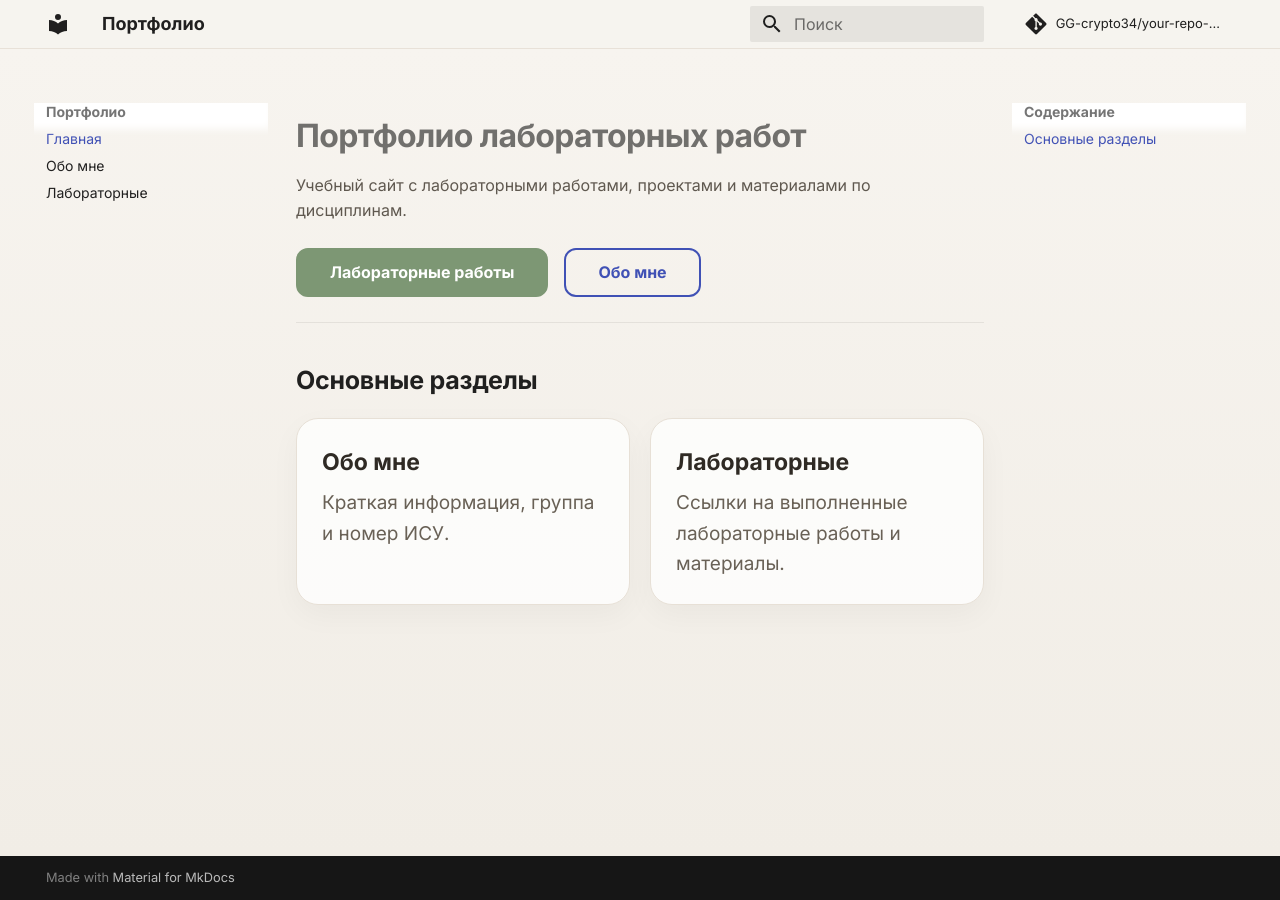
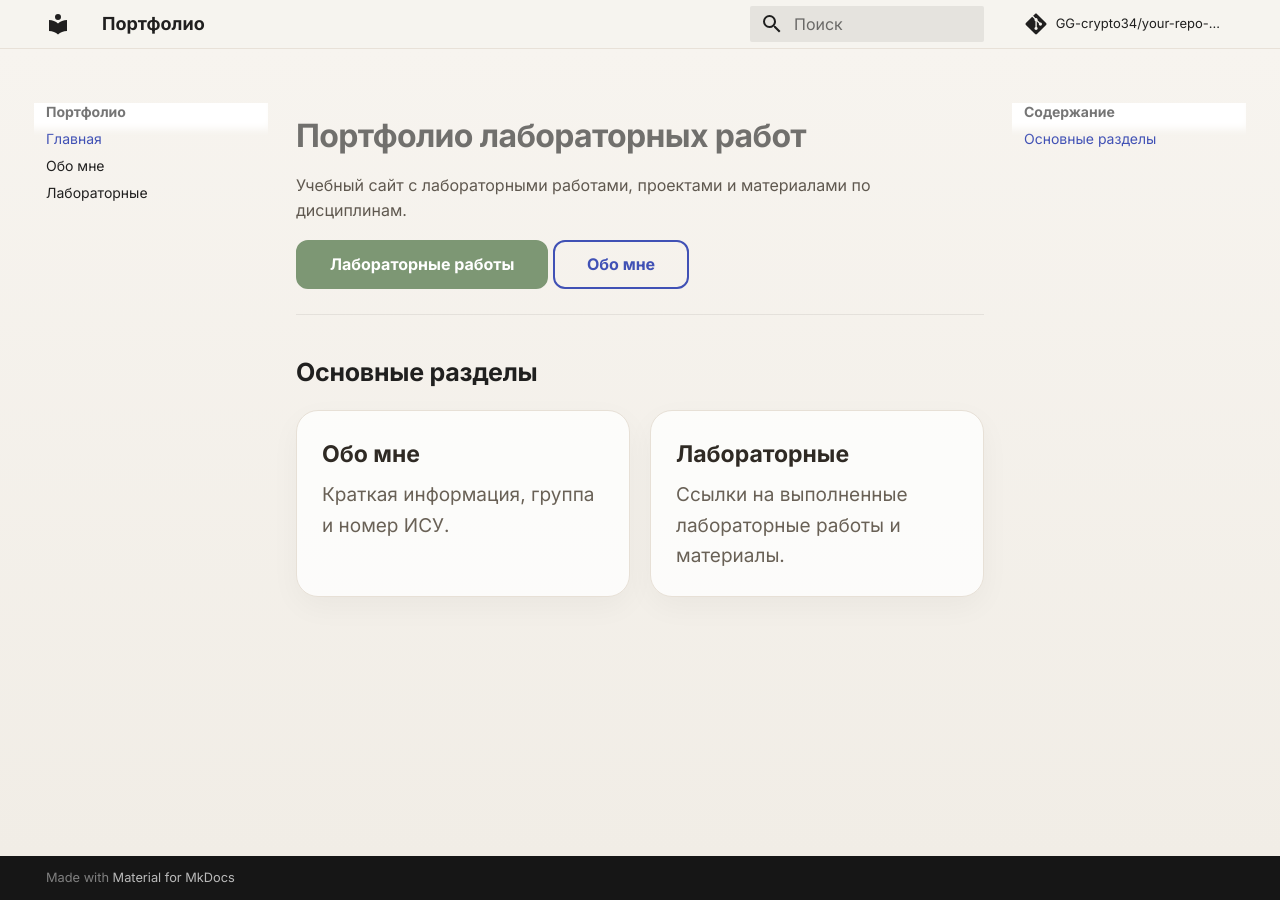
Before and after one commit to GG-crypto34/gg-crypto34.github.io, an MkDocs documentation site: the page built from docs/index.md, in a window 1280 px wide. Built offline with MkDocs 1.6.1 and Material for MkDocs 9.7.7, drawn with Linux system fonts in a browser that asks for light colours; comment, search, counter and statistics services are not loaded.

Commit message:
смена темы

```diff
--- a/docs/index.md
+++ b/docs/index.md
@@ -2,22 +2,20 @@
 
 Учебный сайт с лабораторными работами, проектами и материалами по дисциплинам.
 
-<div class="hero-buttons">
-  <a class="md-button md-button--primary" href="labs/">Лабораторные работы</a>
-  <a class="md-button" href="about/">Обо мне</a>
-</div>
+[Лабораторные работы](labs.md){ .md-button .md-button--primary }
+[Обо мне](about.md){ .md-button }
 
 ---
 
 ## Основные разделы
 
 <div class="cards-grid">
-  <a class="info-card" href="about/">
+  <a class="info-card" href="about.md">
     <div class="card-title">Обо мне</div>
     <div class="card-text">Краткая информация, группа и номер ИСУ.</div>
   </a>
 
-  <a class="info-card" href="labs/">
+  <a class="info-card" href="labs.md">
     <div class="card-title">Лабораторные</div>
     <div class="card-text">Ссылки на выполненные лабораторные работы и материалы.</div>
   </a>
--- a/docs/stylesheets/extra.css
+++ b/docs/stylesheets/extra.css
@@ -41,13 +41,6 @@
 
 .md-typeset a {
   color: #6f8a66;
-}
-
-.hero-buttons {
-  display: flex;
-  gap: 0.8rem;
-  flex-wrap: wrap;
-  margin: 1.2rem 0 1rem;
 }
 
 .cards-grid {
```
Also changed, not shown: site/index.html, site/search/search_index.json, site/stylesheets/extra.css.
